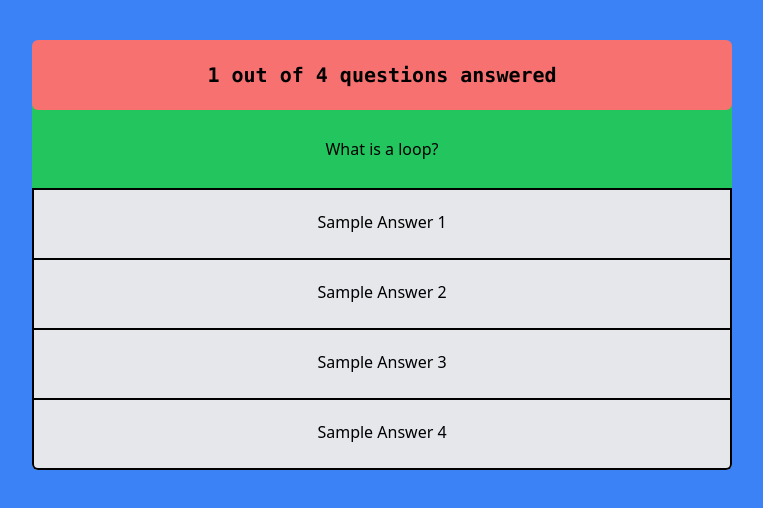
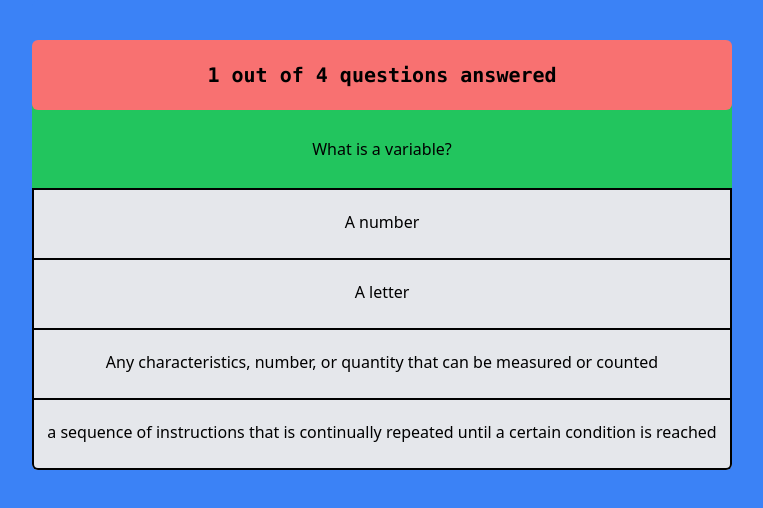
Before and after one commit to Kroplewski-M/quiz-app, a Vue app: page / in a window 1280 px wide. Shown: the top 508 px of the page, without its empty margins (258-1021 px from the left). Built offline with nearby package versions, Linux system fonts and the light colour scheme.

Commit message:
connected answers JSON to relative question answeres

```diff
--- a/src/App.vue
+++ b/src/App.vue
@@ -27,7 +27,7 @@ export default {
   data(){
     return{
       questions: quiz,
-      questionsAnswered: 1,
+      questionsAnswered: 0,
       amountofQuestions: 4,
       correctAnswers: 0,
     }
--- a/src/components/Questions-template.vue
+++ b/src/components/Questions-template.vue
@@ -6,10 +6,10 @@
     </div>
       <div class="w-[100%] h-[100%] bg-gray-200 rounded-b-md">
       <div>
-        <h1 class="answer">Sample Answer 1</h1>
-        <h1 class="answer">Sample Answer 2</h1>
-        <h1 class="answer">Sample Answer 3</h1>
-        <h1 class="answer rounded-b-md">Sample Answer 4</h1>
+        <h1 class="answer">{{questions.questions[this.index].answers[0].text}}</h1>
+        <h1 class="answer">{{questions.questions[this.index].answers[1].text}}</h1>
+        <h1 class="answer">{{questions.questions[this.index].answers[2].text}}</h1>
+        <h1 class="answer rounded-b-md">{{questions.questions[this.index].answers[3].text}}</h1>
       </div>
     </div>
 </template>
```
